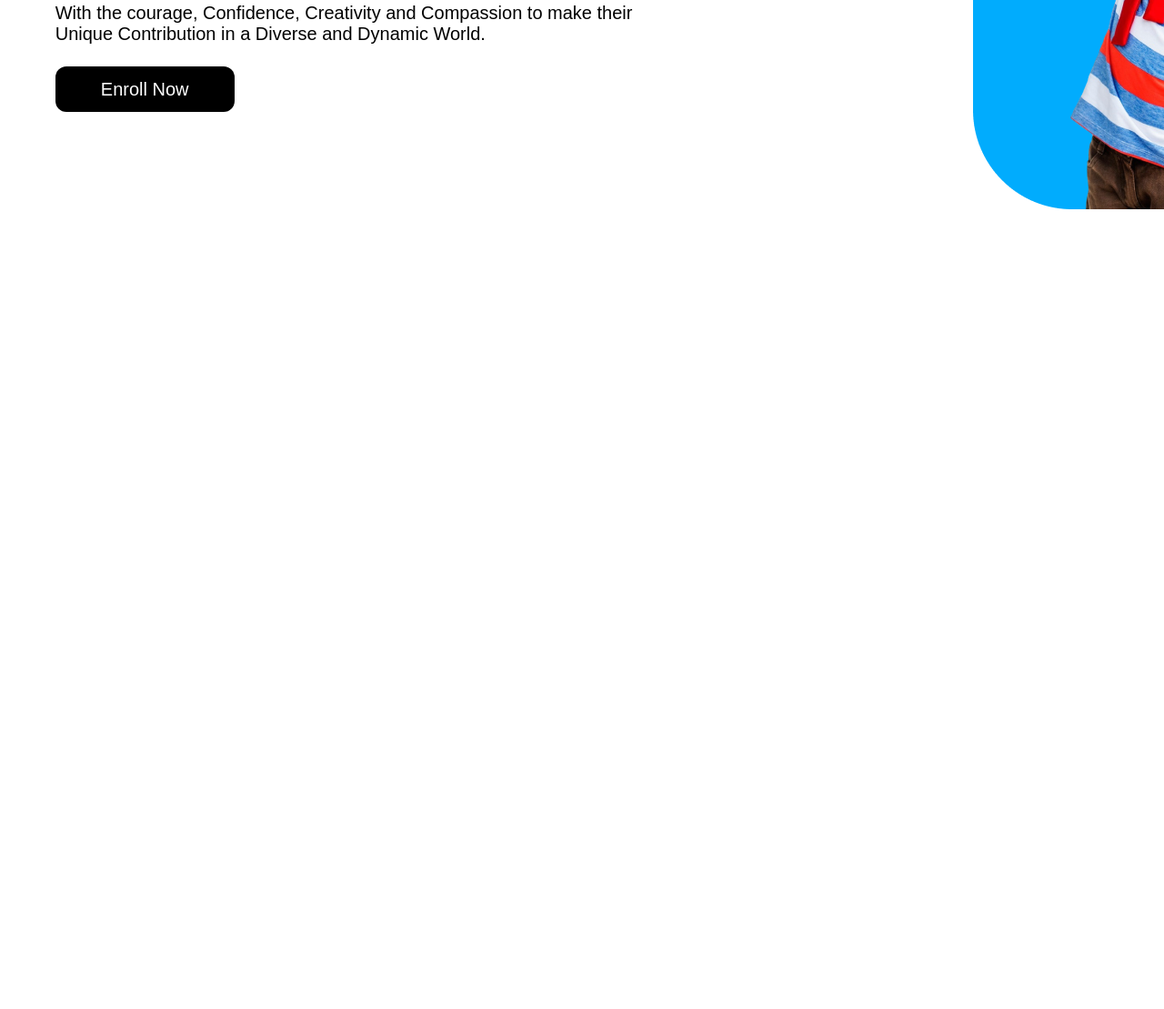
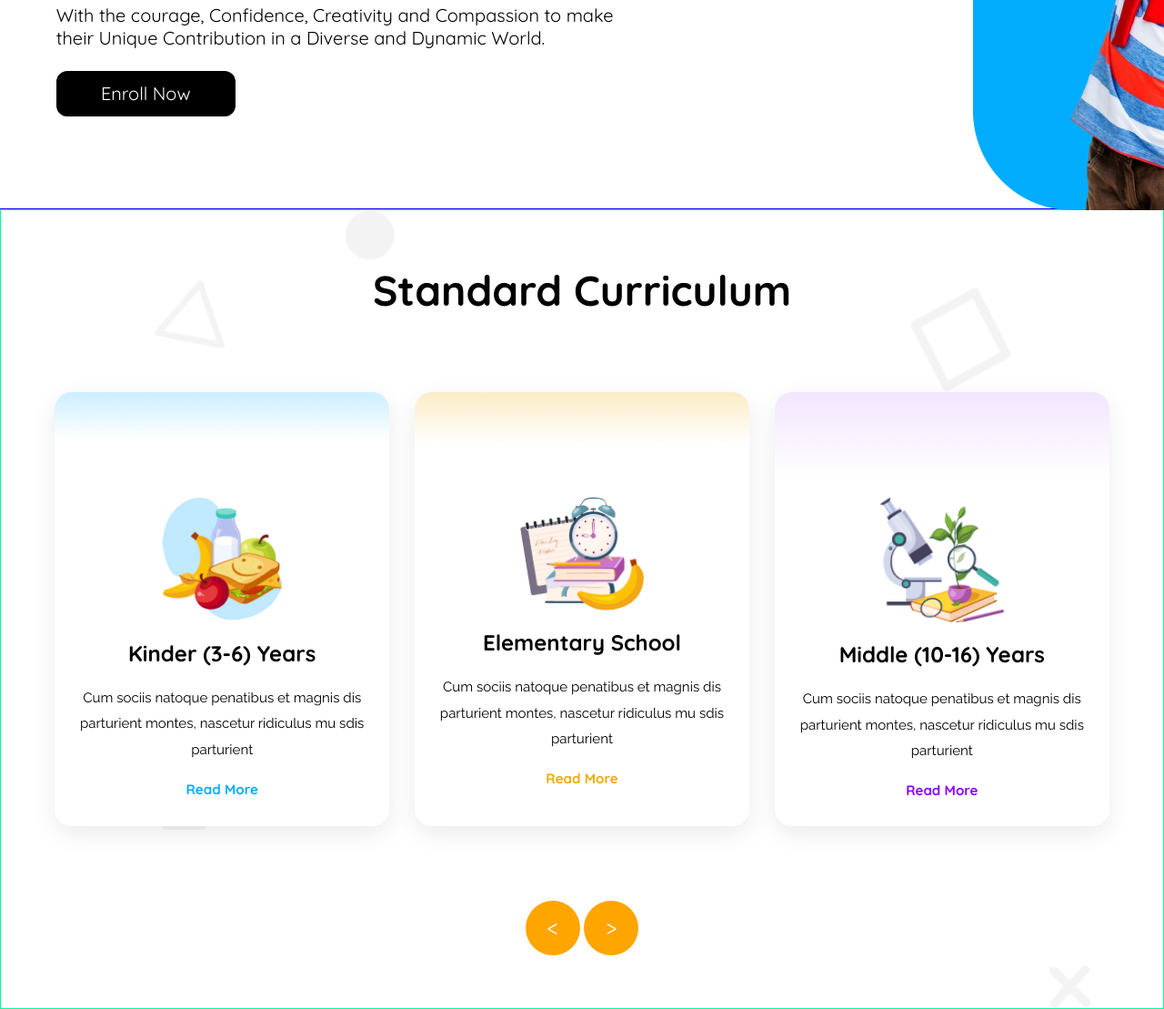
Before and after one commit to riyad899/Kids-School, a plain HTML site: page index.html in a window 1280 px wide. Shown: the part 447-1556 px from the top of the page at 91% size. Before the commit the page ends 800 px from the top, so only its background shows below. Drawn offline with Linux system fonts and the light colour scheme.

Commit message:
4th commit

```diff
--- a/index.html
+++ b/index.html
@@ -6,6 +6,7 @@
     <meta name="viewport" content="width=device-width, initial-scale=1.0">
     <title>Center Div Design</title>
     <link rel="stylesheet" href="style/style.css">
+    <link rel="stylesheet" href="style/style2.css">
 </head>
 
 <body class="quicksand-font">
@@ -40,25 +41,70 @@
                     <div class="left-side">
                         <span class="mid-align">
                             <h1><span class="mid" style="color: orange;">Empowering</span><br>
-                                students from small <br class="age-br">age <span style="color: #01ACFD;">towards vision</span></h1>
+                                students from small <br class="age-br">age <span style="color: #01ACFD;">towards
+                                    vision</span></h1>
                         </span>
 
-                        <p> <span class="span-for-p">With the courage, Confidence, Creativity and</span> Compassion to make
-                            their Unique Contribution in a   <span class="span-for-p2">Diverse and Dynamic World.</span></p>
+                        <p> <span class="span-for-p">With the courage, Confidence, Creativity and</span> Compassion to
+                            make
+                            their Unique Contribution in a <span class="span-for-p2">Diverse and Dynamic World.</span>
+                        </p>
+                        <button class="enroll-btn">Enroll Now</button>
+                    </div>
+                </div>
+            </div>
+        </div>
+    </section>
 
 
-                        <button class="enroll-btn">Enroll Now</button>
+    <!--
+2nd section start from here -->
+    <section class="middle-section">
+        <div style="background-image: url('bg.png'); background-size: cover; background-repeat: no-repeat; background-position: center;" class="sec-container">
+
+                <h1>Standard Curriculum</h1>
+
+                <div class="card-div">
+                    <div class="card" style="background: rgb(255,255,255); background: linear-gradient(0deg, rgba(255,255,255,1) 0%, rgba(255,255,255,1) 35%, rgba(255,255,255,1) 89%, rgba(1,172,253,0.19940476190476186) 100%);">
+                        <img src="assets/kinder.png" alt="">
+                        <h2>Kinder (3-6) Years</h2>
+                        <p>Cum sociis natoque penatibus et magnis
+                            dis parturient montes, nascetur ridiculus
+                            mu sdis parturient</p>
+                        <button style="color: #01ACFD; background-color: #ffffff;">Read More</button>
                     </div>
 
+                    <div class="card"  style="background: rgb(255,255,255); background: linear-gradient(0deg, rgba(255,255,255,1) 0%, rgba(255,255,255,1) 35%, rgba(255,255,255,1) 88%, rgba(240,170,0,0.22181372549019607) 100%);">
+                        <img src="assets/elementary.png" alt="">
+                        <h2>Elementary School</h2>
+                        <p>Cum sociis natoque penatibus et magnis
+                            dis parturient montes, nascetur ridiculus
+                            mu sdis parturient</p>
+                        <button style="color:#F0AA00; background-color: #FFFFFF;">Read More</button>
+                    </div>
 
+                    <div class="card"  style="background: rgb(255,255,255); background: linear-gradient(0deg, rgba(255,255,255,1) 0%, rgba(255,255,255,1) 35%, rgba(255,255,255,1) 80%, rgba(135,0,255,0.10136554621848737) 100%);">
+                        <img src="assets/middle.png" alt="">
+                        <h2>Middle (10-16) Years</h2>
+                        <p>Cum sociis natoque penatibus et magnis
+                            dis parturient montes, nascetur ridiculus
+                            mu sdis parturient</p>
+                        <button  style="color: #8700FF; background-color: #FFFFFF;">Read More</button>
+                    </div>
                 </div>
 
+                <div class="btn-div">
+                    <button><</button>
+                    <button>></button>
+                </div>
 
-            </div>
+        </div>
+
+    </section>
 
 
-        </div>
-    </section>
+
+
 </body>
 
 </html>
--- a/style/style.css
+++ b/style/style.css
@@ -11,6 +11,7 @@
     margin: 0;
     padding: 0;
     box-sizing: border-box;
+    font-family: 'Quicksand', sans-serif;
   }
 
   .home-section{
@@ -24,7 +25,7 @@
     background: #FFFFFF;
     width: 1440px;
     height: 677px;
-    /* border: 1px solid blue; */
+    border: 1px solid blue;
 }
 nav{
   justify-content: center;
@@ -45,6 +46,7 @@ nav{
   height: 62px;
 }
 .logo_div h1{
+  font-family: 'Quicksand', sans-serif;
 line-height: 30px;
 font-size: 32px;
 }
@@ -95,15 +97,18 @@ font-size: 32px;
 
 }
 .left-side h1{
+  font-family: 'Quicksand', sans-serif;
   line-height: 61px;
   font-size: 56px;
 }
 .left-side p{
+  font-family: 'Quicksand', sans-serif;
   padding-top: 24px;
   line-height: auto;
   font-size: 20px;
 }
 .left-side button{
+  font-family: 'Quicksand', sans-serif;
  margin-top: 24px;
   width: 197px;
   height: 50px;
@@ -113,6 +118,9 @@ font-size: 32px;
   line-height: 30px;
   color: #FFFFFF;
   border:none;
+}
+.left-side button:hover{
+  background-color: #313131;
 }
 .img-div{
   display: flex;
@@ -144,7 +152,7 @@ font-size: 32px;
   nav {
     width: 100%;
      display: flex;
-    height: auto;
+    height: 70px;
 
     justify-content: space-between;
     border-bottom: 1px solid orange;
@@ -154,7 +162,7 @@ font-size: 32px;
     justify-content: space-between;
   }
   .head-item img{
-    width: 50px;
+    width: 46px;
 
     padding-bottom: 20px;
 
@@ -193,12 +201,11 @@ font-size: 32px;
   }
 
   .toggle-btn {
-    margin-right: 10px;
+    margin-right: 20px;
     display: inline-block;
-    margin-top: 10px;
     background: none;
     border: none;
-    font-size: 34px;
+    font-size: 32px;
     color: #000;
   }
 
@@ -237,7 +244,10 @@ font-size: 32px;
 
   .left-side button {
     margin-left: 240px;
-    font-size: 18px;
+    font-size: 16px;
+    width:131.41px;
+    line-height: 30px;
+    height:43.17px ;
     margin-top: 15px;
   }
 
--- /dev/null
+++ b/style/style2.css
@@ -0,0 +1,76 @@
+@import url('https://fonts.googleapis.com/css2?family=Raleway:ital,wght@0,100..900;1,100..900&display=swap');
+.middle-section{
+    background: #F5F5F5;
+    display: flex;
+    justify-content: center;
+    font-family: Arial, sans-serif;
+}
+.sec-container{
+    background-color: #FFFFFF;
+    width: 1440px;
+    height: 879px;
+    border: 1px solid rgb(0, 255, 157);
+    display: flex;
+    flex-direction: column;
+    align-items: center;
+    gap: 80px;
+}
+.sec-container h1{
+    margin-top: 60px;
+    line-height: 57.5px;
+    font-size: 46px;
+    font-family: 'Quicksand', sans-serif;
+}
+.card-div{
+    width: 1160px;
+    height: 481.5px;
+    display: flex;
+    align-items: center;
+    justify-content: center;
+    gap: 28px;
+    /* border: 1px solid green; */
+}
+.card{
+    width: 367.8px;
+    height: 476.78px;
+    /* border: 1px solid salmon; */
+    border-radius:18.86px ;
+    display: flex;
+    flex-direction: column;
+    align-items: center;
+    text-align: center;
+    gap: 20px;
+    box-shadow: rgba(149, 157, 165, 0.2) 0px 8px 24px;
+}
+.card img{
+    padding-top: 115.54px;
+    width: 136.76px;
+
+}
+.card h2{
+    font-size: 24px;
+}
+.card p{
+    font-family: 'Raleway',sans-serif;
+    font-size: 15.09px;
+    line-height: 28.3px;
+}
+.card button{
+    font-size: 15.09px;
+    border: none;
+    font-weight: bold;
+}
+.btn-div button{
+    width: 60px;
+    height: 60px;
+    background-color: orange;
+    border: none;
+    border-radius: 30px;
+    font-size: 24px;
+    line-height: 24px;
+    color: #FFFFFF;
+
+}
+.btn-div button:hover{
+    background-color: rgb(197, 174, 131);
+}
```
Also changed, not shown: bg.png (renamed from assets/bg.png).
